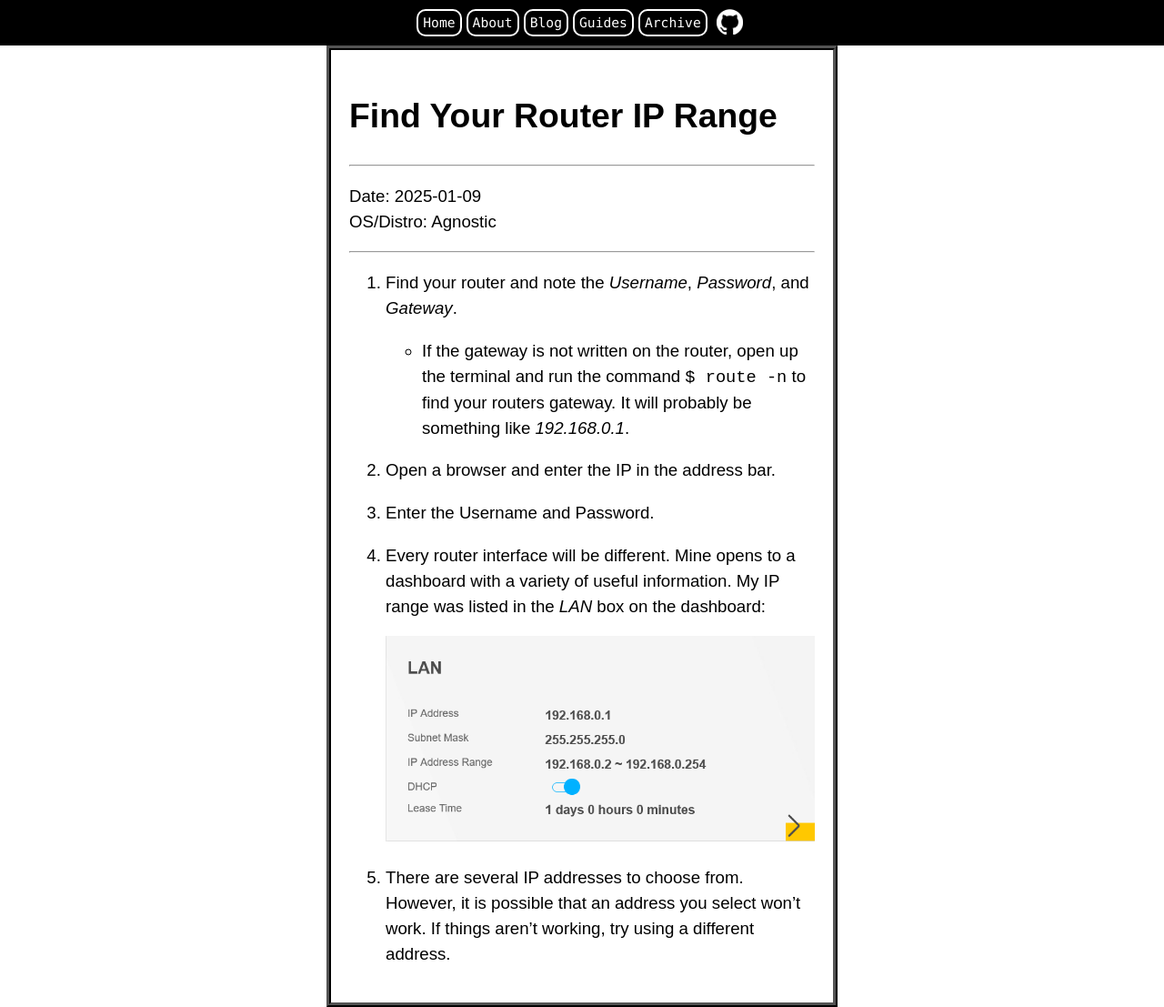
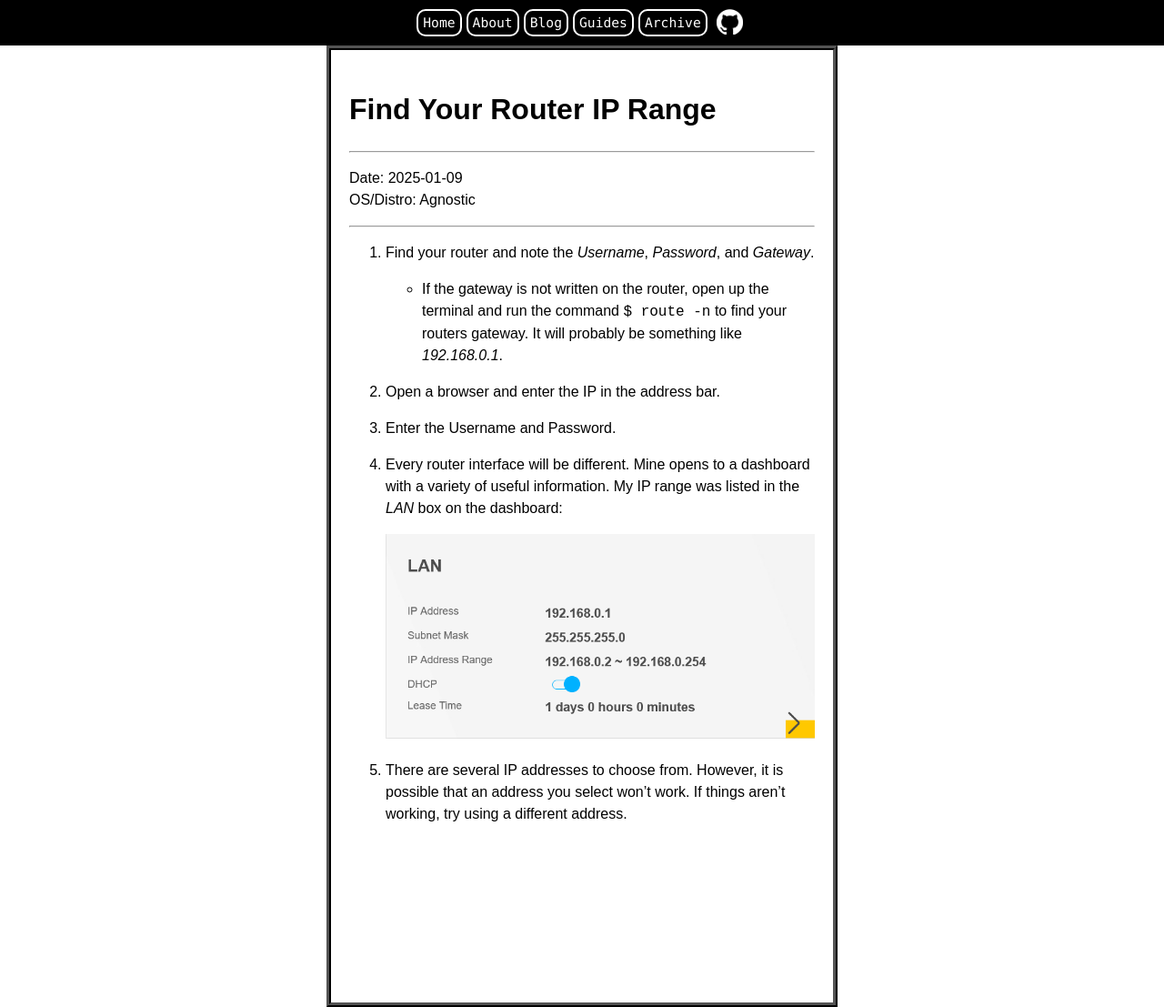
Before and after one commit to seandavidreed/seandavidreed.github.io, a Jekyll site: the page built from my_collections/_tech_guides/find-router-ip-range.md, in a window 1280 px wide and 1107 px high. Shown: the whole window at 91% size. Built offline with Jekyll 4.4.1, drawn with Linux system fonts in a browser that asks for light colours.

Commit message:
Change post font size to 12pt

```diff
--- a/css/styles.scss
+++ b/css/styles.scss
@@ -160,7 +160,7 @@ body {
 	/* LOCAL POST SETTINGS */
 	.post {
 		font-family: Montserrat, sans-serif;
-		font-size: 14pt;
+		font-size: 12pt;
 
 		a {
 			color: #777;
```
